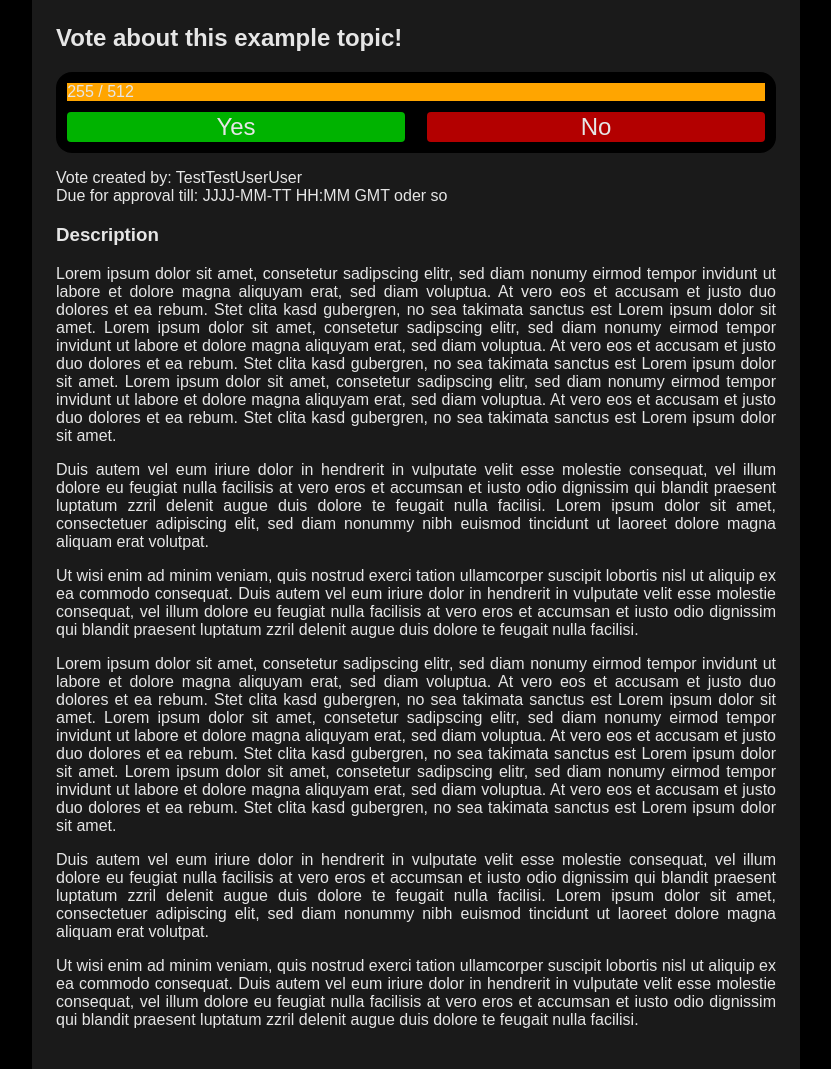
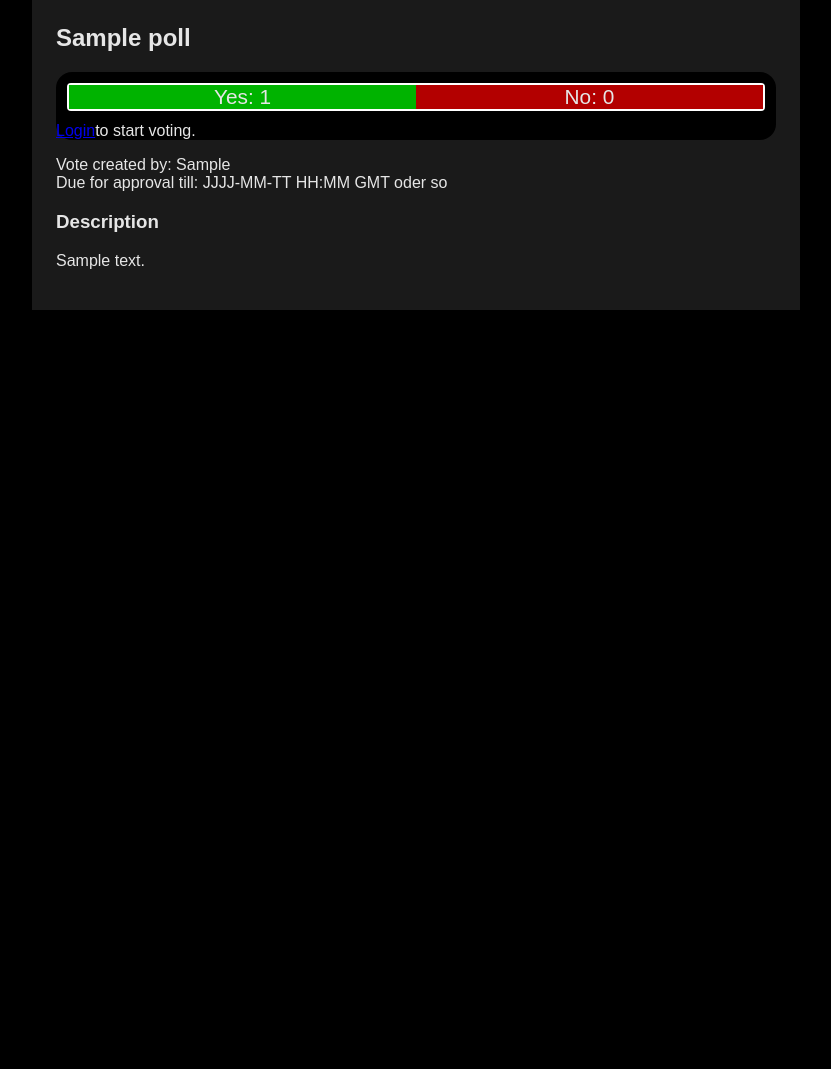
Before and after one commit to enowars/enowars3-service-voting, a Flask app: page /vote.html?v=1 in a window 1280 px wide. Shown: the part 103-1172 px from the top of the page, without its empty margins (224-1055 px from the left). After the commit the page ends 413 px from the top, so only its background shows below. Run offline with Flask 2, Linux system fonts and the light colour scheme; tables that the repository leaves empty hold one stand-in row (values such as "Sample post").

Commit message:
Add dynamic content to vote.html

```diff
--- a/app/app.py
+++ b/app/app.py
@@ -120,7 +120,7 @@ def createPoll(user, title, description, notes):
 	# get ID for new poll
 	db = sqlite3.connect("data.sqlite3")
 	c = db.cursor()
-	c.execute("(SELECT count(*) + 1 FROM polls)")
+	c.execute("SELECT count(*) + 1 FROM polls;")
 	pollID = c.fetchone()[0]
 
 	# create poll
@@ -131,6 +131,29 @@ def createPoll(user, title, description, notes):
 
 	# return pollID
 	return pollID
+
+def getVotes(pollID):
+	db = sqlite3.connect("data.sqlite3")
+	c = db.cursor()
+	c.execute("SELECT count(*) FROM votes WHERE pollID = :id AND votedYes = :yes;", {"id": pollID, "yes": True})
+	votesYes = c.fetchone()
+	c.execute("SELECT count(*) FROM votes WHERE pollID = :id AND votedYes = 0;", {"id": pollID})
+	votesNo = c.fetchone()
+	db.close()
+
+	return (votesYes[0], votesNo[0])
+
+def votedYes(pollID, username):
+	db = sqlite3.connect("data.sqlite3")
+	c = db.cursor()
+	c.execute("SELECT votedYes FROM votes WHERE pollID = :id AND userName = :username;", {"id": pollID, "username": username})
+	userVotedYes = c.fetchone()
+	db.close()
+
+	if userVotedYes is None:
+		return None
+
+	return userVotedYes[0]
 
 def initDB():
 	db = sqlite3.connect("data.sqlite3")
@@ -278,7 +301,7 @@ def pageVote():
 		if not validVoteID(voteIDProvided) or not validVoteType(voteTypeProvided):
 			return render_template("vote.html", msg = "Illegal input", session = session)
 
-		success = vote(session[2], voteIDProvided, voteTypeProvided)
+		success = vote(session[2], voteIDProvided, voteTypeProvided == "Yes")
 
 		if success == False:
 			return render_template("vote.html", msg = "Vote failed. Already participated, vote ended or not found.", session = session)
@@ -293,13 +316,22 @@ def pageVote():
 		if not validVoteID(voteIDProvided):
 			return render_template("vote.html", msg = "Vote not found.", session = session)
 
-		voteInfo = getPoll(voteIDProvided)
+		pollInfo = getPoll(voteIDProvided)
 
-		if voteInfo == None:
+		if pollInfo is None:
 			return render_template("vote.html", msg = "Vote not found.", session = session)
 
-		return render_template("vote.html", session = session)
+		(votesYes, votesNo) = getVotes(voteIDProvided)
 
+		if session != None:
+			userVotedYes = votedYes(voteIDProvided, session[2])
+		else:
+			userVotedYes = None
+
+		return render_template("vote.html", session = session, pollID = pollInfo[0],
+				pollTitle = pollInfo[1], pollDescription = pollInfo[2],
+				pollCreator = pollInfo[3], pollCreatorsNotes = pollInfo[4],
+				votesYes = votesYes, votesNo = votesNo, votedYes = userVotedYes)
 
 @app.route("/create.html", methods=['GET', 'POST'])
 def pageCreate():
--- a/app/templates/vote.html
+++ b/app/templates/vote.html
@@ -1,41 +1,43 @@
 {% extends "base.html" %}
 {% block content %}
 <article>
-	<h2><a href="/vote.html?v=1" class="title-link">Vote about this example topic!</a></h2>
-	{% if msg %}<p class="msg">{{ msg }}</p>{% endif %}
+	{% if msg %}
+	<h2 class="msg">{{ msg }}</h2>
+	{% else %}
+	<h2><a href="/vote.html?v={{ pollID }}" class="title-link">{{ pollTitle }}</a></h2>
 	<div class="vote-single">
-		<span>255 / 512</span>
-		<form action="/vote.html?v=1" method="post">
+		<div class="vote-bar">
+			<div class="vote-bar-yes">Yes: {{ votesYes }}</div><div class="vote-bar-no">No: {{ votesNo }}</div>
+		</div>
+		{% if session %}
+			{% if votedYes == None %}
+			<form action="/vote.html?v={{ pollID }}" method="post">
 				<input type="hidden" value="Yes" name="vote">
 				<input type="submit" value="Yes" class="vote-button vote-yes">
 			</form>
-		<form action="/vote.html?v=1" method="post">
+			<form action="/vote.html?v={{ pollID }}" method="post">
 				<input type="hidden" value="No" name="vote">
 				<input type="submit" value="No" class="vote-button vote-no">
 			</form>
+			{% elif votedYes %}
+			<div class="voted-yes">You voted: Yes</div>
+			{% else %}
+			<div class="voted-no">You voted: No</div>
+			{% endif %}
+		{% else %}
+		<a href="/login.html">Login</a> to start voting.
+		{% endif %}
 	</div>
 	<p>
-		Vote created by: TestTestUserUser<br/>
+		Vote created by: {{ pollCreator }}<br/>
 		Due for approval till: JJJJ-MM-TT HH:MM GMT oder so
 	</p>
 	<h3>Description</h3>
-	<p>
-		Lorem ipsum dolor sit amet, consetetur sadipscing elitr, sed diam nonumy eirmod tempor invidunt ut labore et dolore magna aliquyam erat, sed diam voluptua. At vero eos et accusam et justo duo dolores et ea rebum. Stet clita kasd gubergren, no sea takimata sanctus est Lorem ipsum dolor sit amet. Lorem ipsum dolor sit amet, consetetur sadipscing elitr, sed diam nonumy eirmod tempor invidunt ut labore et dolore magna aliquyam erat, sed diam voluptua. At vero eos et accusam et justo duo dolores et ea rebum. Stet clita kasd gubergren, no sea takimata sanctus est Lorem ipsum dolor sit amet. Lorem ipsum dolor sit amet, consetetur sadipscing elitr, sed diam nonumy eirmod tempor invidunt ut labore et dolore magna aliquyam erat, sed diam voluptua. At vero eos et accusam et justo duo dolores et ea rebum. Stet clita kasd gubergren, no sea takimata sanctus est Lorem ipsum dolor sit amet.
-	</p>
-	<p>
-		Duis autem vel eum iriure dolor in hendrerit in vulputate velit esse molestie consequat, vel illum dolore eu feugiat nulla facilisis at vero eros et accumsan et iusto odio dignissim qui blandit praesent luptatum zzril delenit augue duis dolore te feugait nulla facilisi. Lorem ipsum dolor sit amet, consectetuer adipiscing elit, sed diam nonummy nibh euismod tincidunt ut laoreet dolore magna aliquam erat volutpat.
-	</p>
-	<p>
-		Ut wisi enim ad minim veniam, quis nostrud exerci tation ullamcorper suscipit lobortis nisl ut aliquip ex ea commodo consequat. Duis autem vel eum iriure dolor in hendrerit in vulputate velit esse molestie consequat, vel illum dolore eu feugiat nulla facilisis at vero eros et accumsan et iusto odio dignissim qui blandit praesent luptatum zzril delenit augue duis dolore te feugait nulla facilisi.
-	</p>
-	<p>
-		Lorem ipsum dolor sit amet, consetetur sadipscing elitr, sed diam nonumy eirmod tempor invidunt ut labore et dolore magna aliquyam erat, sed diam voluptua. At vero eos et accusam et justo duo dolores et ea rebum. Stet clita kasd gubergren, no sea takimata sanctus est Lorem ipsum dolor sit amet. Lorem ipsum dolor sit amet, consetetur sadipscing elitr, sed diam nonumy eirmod tempor invidunt ut labore et dolore magna aliquyam erat, sed diam voluptua. At vero eos et accusam et justo duo dolores et ea rebum. Stet clita kasd gubergren, no sea takimata sanctus est Lorem ipsum dolor sit amet. Lorem ipsum dolor sit amet, consetetur sadipscing elitr, sed diam nonumy eirmod tempor invidunt ut labore et dolore magna aliquyam erat, sed diam voluptua. At vero eos et accusam et justo duo dolores et ea rebum. Stet clita kasd gubergren, no sea takimata sanctus est Lorem ipsum dolor sit amet.
-	</p>
-	<p>
-		Duis autem vel eum iriure dolor in hendrerit in vulputate velit esse molestie consequat, vel illum dolore eu feugiat nulla facilisis at vero eros et accumsan et iusto odio dignissim qui blandit praesent luptatum zzril delenit augue duis dolore te feugait nulla facilisi. Lorem ipsum dolor sit amet, consectetuer adipiscing elit, sed diam nonummy nibh euismod tincidunt ut laoreet dolore magna aliquam erat volutpat.
-	</p>
-	<p>
-		Ut wisi enim ad minim veniam, quis nostrud exerci tation ullamcorper suscipit lobortis nisl ut aliquip ex ea commodo consequat. Duis autem vel eum iriure dolor in hendrerit in vulputate velit esse molestie consequat, vel illum dolore eu feugiat nulla facilisis at vero eros et accumsan et iusto odio dignissim qui blandit praesent luptatum zzril delenit augue duis dolore te feugait nulla facilisi.
-	</p>
+	<p>{{ pollDescription }}</p>
+	{% if session[2] == pollCreator and pollCreatorsNotes|length > 0 %}
+	<h3>Your private notes</h3>
+	<p>{{ pollCreatorsNotes }}</p>
+	{% endif %}
+	{% endif %}
 </article>
 {% endblock %}
--- a/app/www/main.css
+++ b/app/www/main.css
@@ -167,10 +167,51 @@ nav {
 	margin: 0 0.7em 0.7em 0.7em;
 }
 
-.vote-single span {
+.vote-bar {
 	flex: 1 1 100%;
-	background-color: orange;
 	margin: 0.7em;
+	height: 1.5em;
+	border-radius: 4px;
+	border: 2px solid white;
+	display: flex;
+	flex-flow: row nowrap;
+	justify-content: space-between;
+}
+
+.vote-bar-yes {
+	flex: 1 1 50%;
+	display: inline-block;
+	background-color: #00b300;
+	height: 100%;
+	text-align: center;
+	font-size: 1.3em;
+}
+
+.vote-bar-no {
+	flex: 1 1 50%;
+	display: inline-block;
+	background-color: #b30000;
+	height: 100%;
+	text-align: center;
+	font-size: 1.3em;
+}
+
+.voted-yes {
+	flex: 1 1 100%;
+	margin: 0 0.7em 0.7em 0.7em;
+	padding: 0.1em;
+	border-radius: 4px;
+	text-align: center;
+	background-color: #00b300;
+}
+
+.voted-no {
+	flex: 1 1 100%;
+	margin: 0 0.7em 0.7em 0.7em;
+	padding: 0.1em;
+	border-radius: 4px;
+	text-align: center;
+	background-color: #b30000;
 }
 
 .vote-button {
```
Lines whose indentation alone changed are shown as unchanged.
